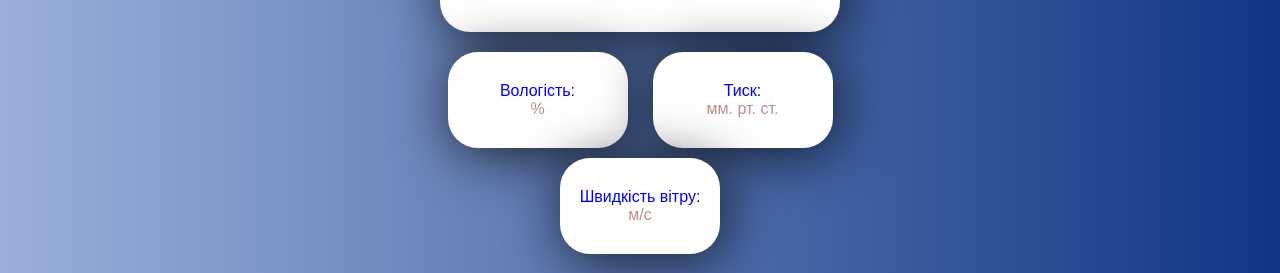
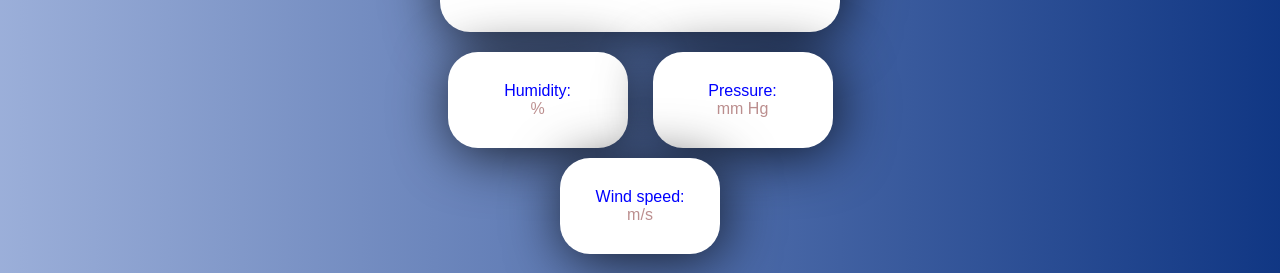
Before and after one commit to theromanovich/weather-app, a React (Vite) app: page / in a window 1280 px wide. Both pictures are taken after typing "Sample" into the empty fields and a click on the button "SUBMIT". Shown: the part 444-717 px from the top of the page. Built offline with nearby package versions, Linux system fonts and the light colour scheme; no server answers.

Commit message:
remake for eng transliteration

```diff
--- a/src/components/Weather/WeatherAdditional/WeatherAdditional.jsx
+++ b/src/components/Weather/WeatherAdditional/WeatherAdditional.jsx
@@ -6,24 +6,24 @@ const WeatherAdditional = () => {
         <div className="weather-additional">
             <div className="humidity">
                 <div>
-                    Вологість:
+                    Humidity:
                 </div>
                     <span>{humidity}%</span>
             </div>
            <div className="pressure">
                 <div>
-                    Тиск:
+                    Pressure:
                 </div>
                 <div>
-                    <span>{pressure} мм. рт. ст.</span>
+                    <span>{pressure} mm Hg</span>
                 </div>
            </div>
            <div className="wind">
                 <div>
-                    Швидкість вітру:
+                    Wind speed:
                 </div>
                 <div>
-                    <span>{windSpeed} м/с</span>
+                    <span>{windSpeed}  m/s</span>
                 </div>
            </div>
         </div>
```
